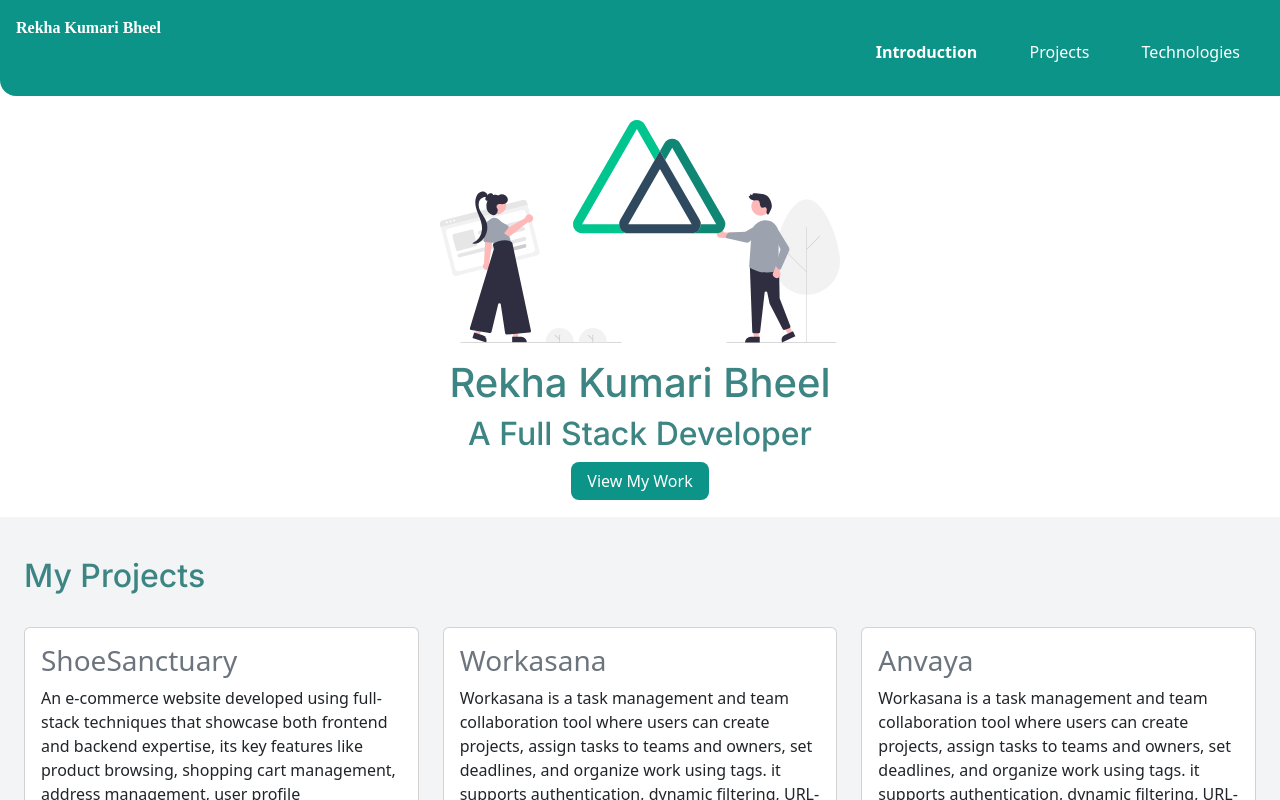
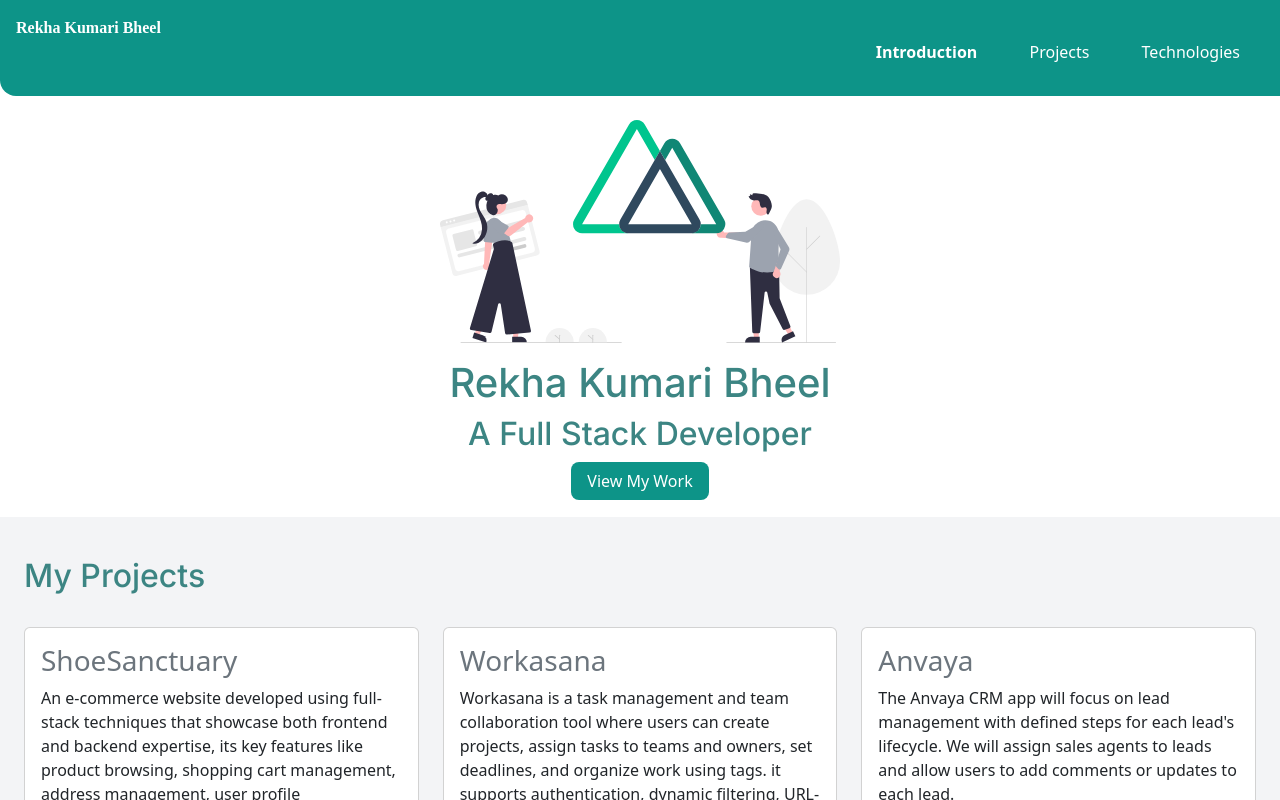
Before and after one commit to Rekhakumari28/rekha-portfolio, a React (Vite) app: page / in a window 1280 px wide. Shown: the top 800 px of the page. Built offline with nearby package versions, Linux system fonts and the light colour scheme.

Commit message:
updated description

```diff
--- a/src/components/Projects.jsx
+++ b/src/components/Projects.jsx
@@ -116,12 +116,8 @@ return(
         <div className="card-body">
           <h3 className="card-title text-secondary">Anvaya</h3>
             <p>
-              Workasana is a task management and team collaboration tool
-              where users can create projects, assign tasks to teams and
-              owners, set deadlines, and organize work using tags. it
-              supports authentication, dynamic filtering, URL-based queries,
-              and reporting features to treak task, progress and team
-              productivity.
+            The Anvaya CRM app will focus on lead management with defined steps for each lead's lifecycle.
+             We will assign sales agents to leads and allow users to add comments or updates to each lead.
             </p>
             <p>
               {" "}
```
